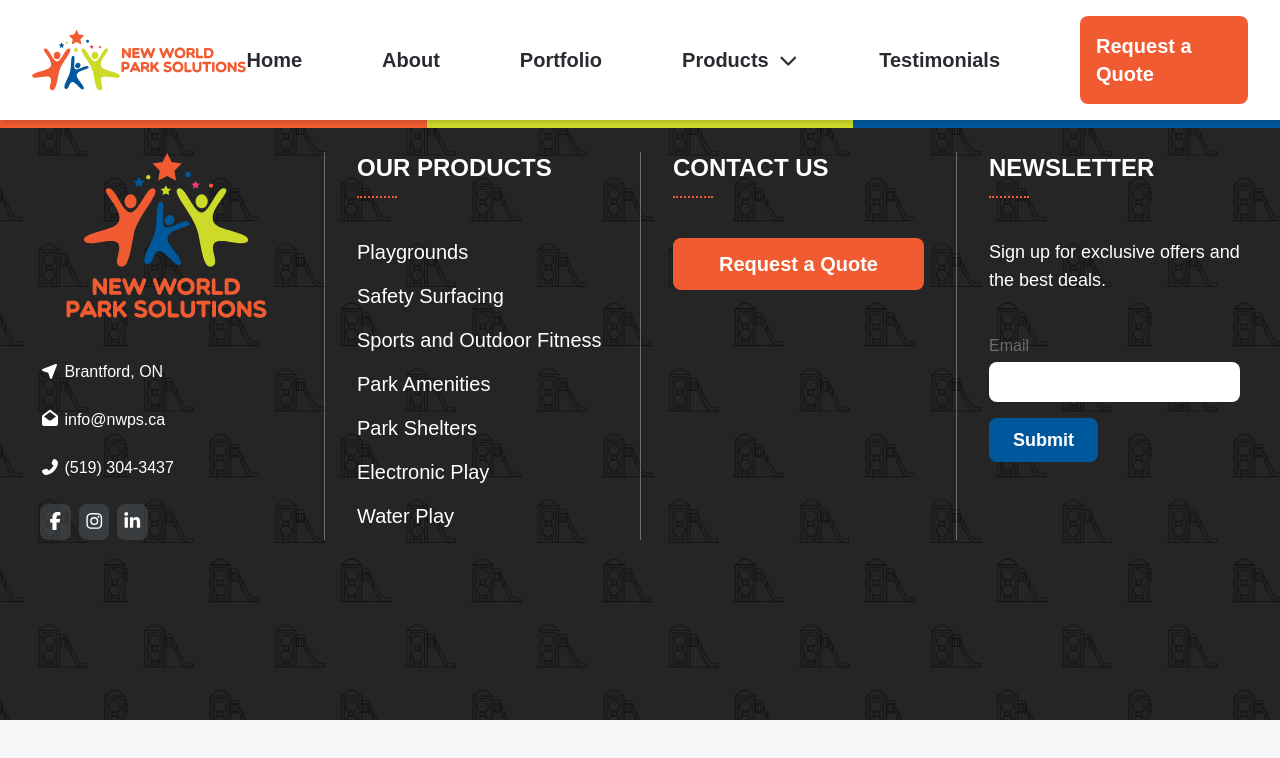
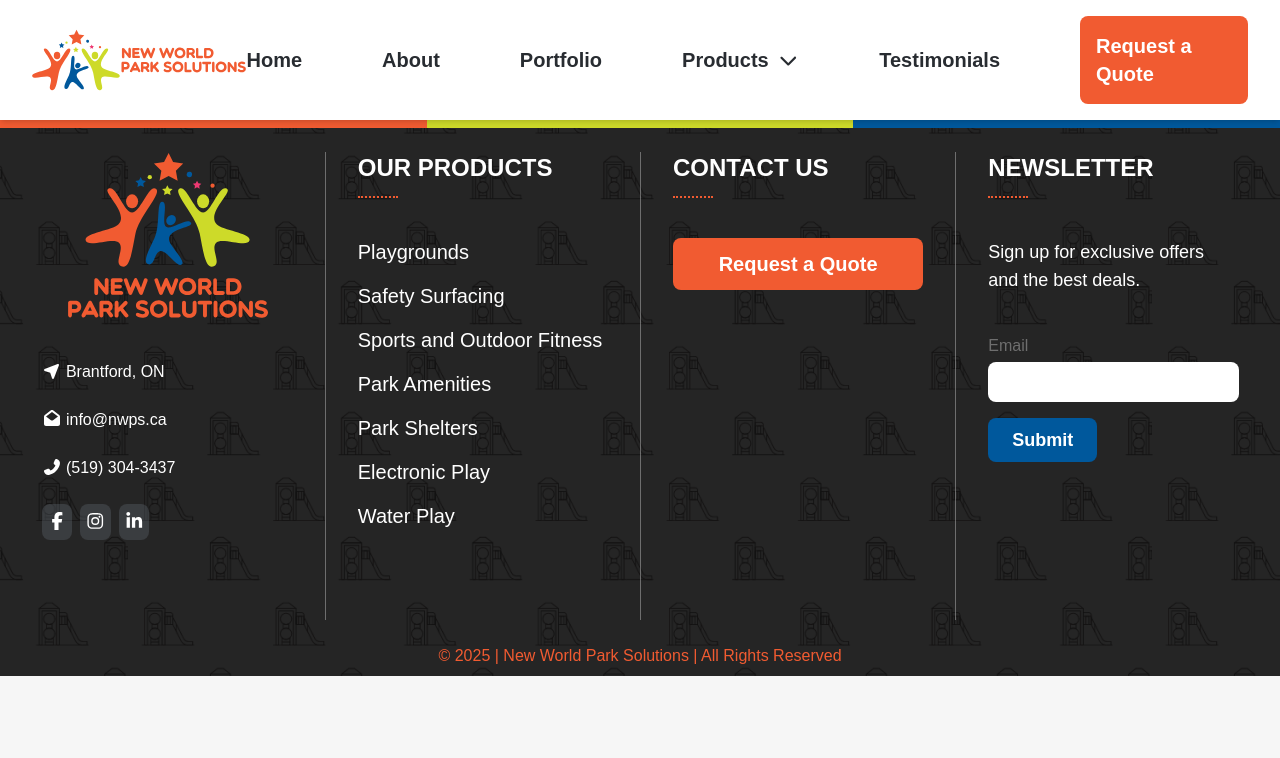
Before and after one commit to Zinazero/nwps-website, a React (Vite) app in the folder client/: page /playworld in a window 1280 px wide. Shown: the top 758 px of the page. Built offline with nearby package versions, Linux system fonts and the light colour scheme.

Commit message:
fix: forgot copyright

```diff
--- a/client/src/components/layout/Footer.tsx
+++ b/client/src/components/layout/Footer.tsx
@@ -31,7 +31,7 @@
 	return (
 		<footer className='text-white'>
 			<div
-				className='relative bg-center bg-black/85 p-2 min-h-150'
+				className='relative bg-center bg-black/85 p-2 flex flex-col items-center'
 				style={{ backgroundImage: `url(${footerBackground})` }}
 			>
 				{/* Top Border */}
@@ -42,9 +42,9 @@
 				</div>
 
 				{/* Footer Content */}
-				<div className='flex mt-6'>
+				<div className='flex my-6'>
 					{/* Section 1 */}
-					<div className='flex flex-col px-8 space-y-10 w-1/4'>
+					<div className='flex flex-col px-8 pb-20 space-y-10 w-1/4'>
 						<img src={nwpsVerticalLogo} alt='NWPS Logo' className='h-42' />
 						<div className='flex flex-col space-y-6'>
 							<span>
@@ -158,6 +158,7 @@
 						</form>
 					</div>
 				</div>
+                <span className='text-brand-orange'>© 2025 | New World Park Solutions | All Rights Reserved</span>
 			</div>
 		</footer>
 	);
```
